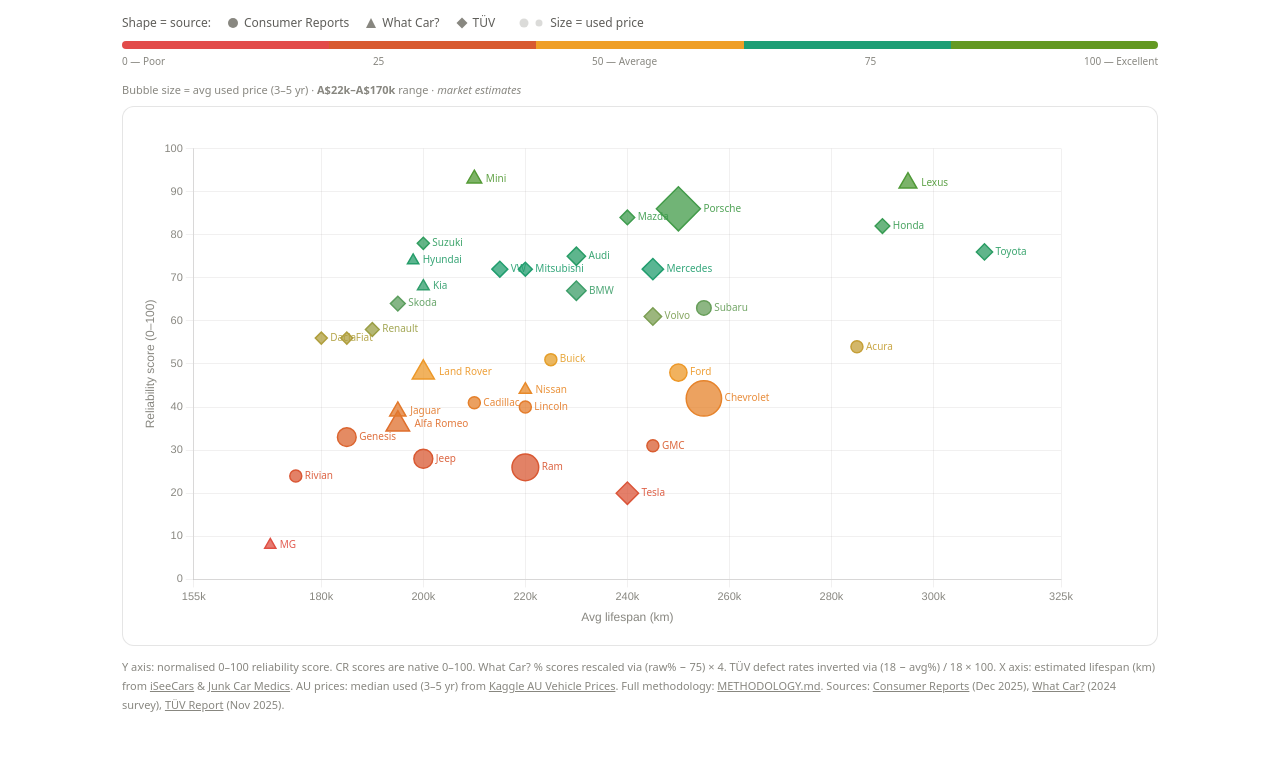
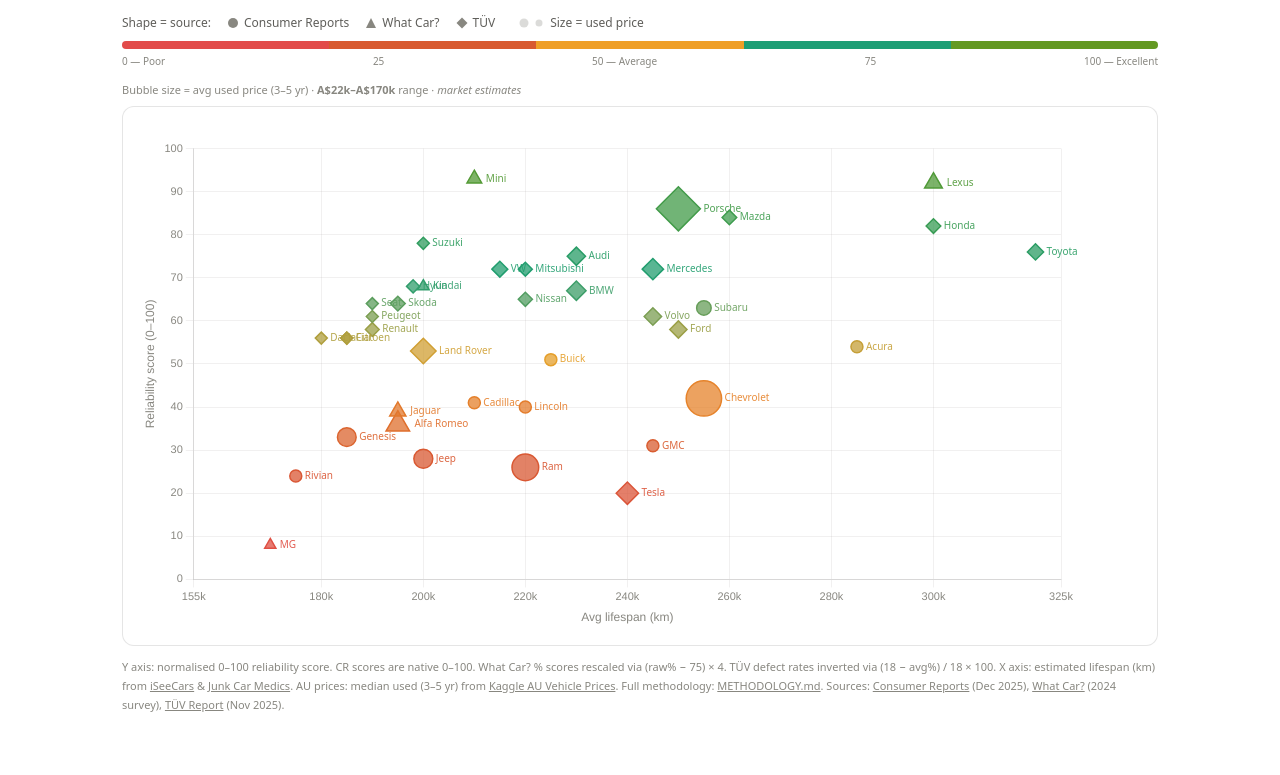
Before and after one commit to sseveur/car-reliability-viz, a plain HTML site: page index.html in a window 1280 px wide. Shown: the part 701-1476 px from the top of the page. Drawn offline with nearby package versions, Linux system fonts and the light colour scheme.

Commit message:
AI-assisted data enrichment: fill gaps using LLM training data
- Add WC scores for 5 mid-table brands (Mazda, VW, Volvo, Skoda, Ford)
- Add TÜV scores for 6 brands (Nissan, Hyundai, Ford, Land Rover, Peugeot, Seat)
- Adjust km lifespan for Toyota, Lexus, Honda, Mazda based on iSeeCars data
- Add 3 new brands: Peugeot, Citroen, Seat
- Add AI_DATA_NOTES.md with full confidence levels per value
- Update METHODOLOGY.md with AI-assisted enrichment section
- All AI-estimated values tagged with confidence levels in code comments

```diff
--- a/index.html
+++ b/index.html
@@ -353,7 +353,7 @@
     <div class="stats-row">
       <div class="stat-card">
         <div class="stat-label">Brands tracked</div>
-        <div class="stat-value">37</div>
+        <div class="stat-value">40</div>
       </div>
       <div class="stat-card">
         <div class="stat-label">Surveys combined</div>
@@ -489,15 +489,15 @@
 // Scores derived using methodology documented in METHODOLOGY.md
 // CR: 0-100 direct from Consumer Reports (Dec 2025). WC: (raw% - 75) × 4 from What Car? 2024. TÜV: (18 - avg_defect%) / 18 × 100.
 const BRANDS = [
-  { n:"Toyota",     km:310000, cr:66,  wc:84,  tuv:76,  au:41447, au_min:17990, au_max:299900 },
+  { n:"Toyota",     km:320000, cr:66,  wc:84,  tuv:76,  au:41447, au_min:17990, au_max:299900 },
   { n:"Subaru",     km:255000, cr:63,  wc:null, tuv:null,au:33868, au_min:19990, au_max:71888  },
-  { n:"Lexus",      km:295000, cr:60,  wc:92,  tuv:null,au:60990, au_min:30950, au_max:128990 },
-  { n:"Honda",      km:290000, cr:59,  wc:86,  tuv:82,  au:33999, au_min:18990, au_max:67990  },
+  { n:"Lexus",      km:300000, cr:60,  wc:92,  tuv:null,au:60990, au_min:30950, au_max:128990 },
+  { n:"Honda",      km:300000, cr:59,  wc:86,  tuv:82,  au:33999, au_min:18990, au_max:67990  },
   { n:"Acura",      km:285000, cr:54,  wc:null, tuv:null,au:null,  au_min:null,  au_max:null   },
-  { n:"Nissan",     km:220000, cr:57,  wc:44,  tuv:null,au:31845, au_min:17999, au_max:248888 },
+  { n:"Nissan",     km:220000, cr:57,  wc:44,  tuv:65,  au:31845, au_min:17999, au_max:248888 },
   { n:"Kia",        km:200000, cr:49,  wc:68,  tuv:null,au:28950, au_min:15977, au_max:64990  },
-  { n:"Hyundai",    km:198000, cr:48,  wc:74,  tuv:null,au:26990, au_min:13999, au_max:79990  },
-  { n:"Mazda",      km:240000, cr:43,  wc:null, tuv:84,  au:33990, au_min:14999, au_max:64990  },
+  { n:"Hyundai",    km:198000, cr:48,  wc:74,  tuv:68,  au:26990, au_min:13999, au_max:79990  },
+  { n:"Mazda",      km:260000, cr:43,  wc:72,  tuv:84,  au:33990, au_min:14999, au_max:64990  },
   { n:"Suzuki",     km:200000, cr:null,wc:91,  tuv:78,  au:22375, au_min:15888, au_max:43928  },
   { n:"Mitsubishi", km:220000, cr:null,wc:null, tuv:72,  au:30850, au_min:14995, au_max:67990  },
   { n:"Genesis",    km:185000, cr:33,  wc:null, tuv:null,au:52950, au_min:52950, au_max:52950  },
@@ -505,18 +505,18 @@ const BRANDS = [
   { n:"Porsche",    km:250000, cr:null,wc:null, tuv:86,  au:169888,au_min:64880, au_max:384888 },
   { n:"Mercedes",   km:245000, cr:41,  wc:59,  tuv:72,  au:64880, au_min:29990, au_max:398880 },
   { n:"Audi",       km:230000, cr:44,  wc:56,  tuv:75,  au:50880, au_min:16998, au_max:436900 },
-  { n:"VW",         km:215000, cr:42,  wc:null, tuv:72,  au:39900, au_min:19800, au_max:78990  },
-  { n:"Volvo",      km:245000, cr:42,  wc:null, tuv:61,  au:46990, au_min:36990, au_max:64990  },
+  { n:"VW",         km:215000, cr:42,  wc:64,  tuv:72,  au:39900, au_min:19800, au_max:78990  },
+  { n:"Volvo",      km:245000, cr:42,  wc:60,  tuv:61,  au:46990, au_min:36990, au_max:64990  },
   { n:"Mini",       km:210000, cr:null,wc:93,  tuv:null,au:44990, au_min:29800, au_max:61990  },
   { n:"Alfa Romeo", km:195000, cr:null,wc:36,  tuv:null,au:91990, au_min:76830, au_max:91990  },
-  { n:"Skoda",      km:195000, cr:null,wc:null, tuv:64,  au:34990, au_min:19990, au_max:59750  },
+  { n:"Skoda",      km:195000, cr:null,wc:68,  tuv:64,  au:34990, au_min:19990, au_max:59750  },
   { n:"Fiat",       km:185000, cr:null,wc:53,  tuv:56,  au:21950, au_min:20800, au_max:38888  },
   { n:"Renault",    km:190000, cr:null,wc:74,  tuv:58,  au:29990, au_min:20999, au_max:53980  },
   { n:"Dacia",      km:180000, cr:null,wc:84,  tuv:56,  au:null,  au_min:null,  au_max:null   },
-  { n:"Land Rover", km:200000, cr:null,wc:48,  tuv:null,au:84500, au_min:34382, au_max:229990 },
+  { n:"Land Rover", km:200000, cr:null,wc:48,  tuv:53,  au:84500, au_min:34382, au_max:229990 },
   { n:"Jaguar",     km:195000, cr:null,wc:39,  tuv:null,au:53000, au_min:34888, au_max:149888 },
   { n:"Buick",      km:225000, cr:51,  wc:null, tuv:null,au:null,  au_min:null,  au_max:null   },
-  { n:"Ford",       km:250000, cr:48,  wc:null, tuv:null,au:45990, au_min:14990, au_max:149990 },
+  { n:"Ford",       km:250000, cr:48,  wc:64,  tuv:58,  au:45990, au_min:14990, au_max:149990 },
   { n:"Tesla",      km:240000, cr:50,  wc:null, tuv:20,  au:69800, au_min:55950, au_max:165900 },
   { n:"Chevrolet",  km:255000, cr:42,  wc:null, tuv:null,au:129990,au_min:115990,au_max:304950 },
   { n:"Lincoln",    km:220000, cr:40,  wc:null, tuv:null,au:null,  au_min:null,  au_max:null   },
@@ -526,6 +526,9 @@ const BRANDS = [
   { n:"Ram",        km:220000, cr:26,  wc:null, tuv:null,au:89990, au_min:75888, au_max:249990 },
   { n:"Rivian",     km:175000, cr:24,  wc:null, tuv:null,au:null,  au_min:null,  au_max:null   },
   { n:"MG",         km:170000, cr:null,wc:8,   tuv:null,au:25977, au_min:12990, au_max:39888  },
+  { n:"Peugeot",    km:190000, cr:null,wc:64,  tuv:61,  au:null,  au_min:null,  au_max:null   },
+  { n:"Citroen",    km:185000, cr:null,wc:76,  tuv:56,  au:null,  au_min:null,  au_max:null   },
+  { n:"Seat",       km:190000, cr:null,wc:50,  tuv:64,  au:null,  au_min:null,  au_max:null   },
 ];
 
 const MARKETS = {
```
Also changed, not shown: data.js (+16 -13 lines), 2 other files.
